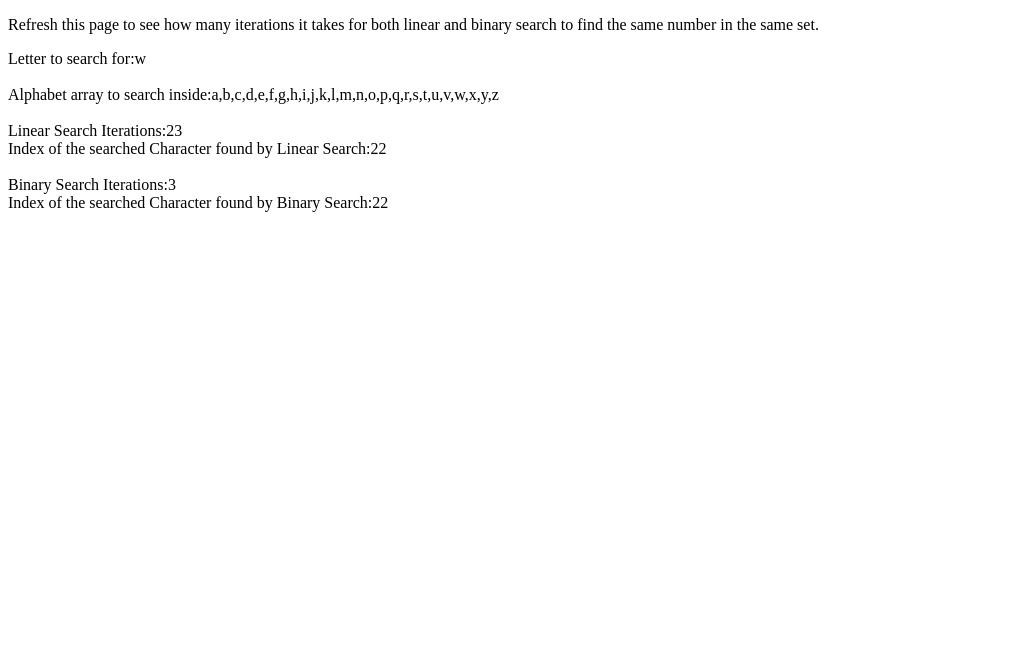
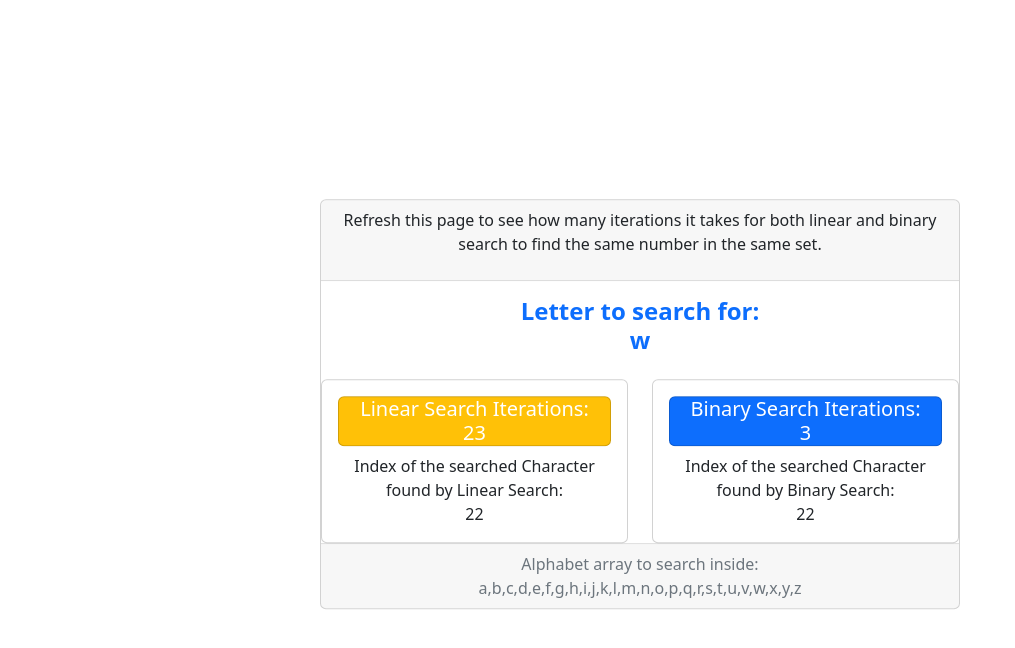
Before and after one commit to giankbo/binary-search, a plain HTML site: page index.html in a window 1280 px wide. Shown: the whole page, without its empty margins (0-1015 px from the left). Drawn offline with nearby package versions, Linux system fonts and the light colour scheme.

Commit message:
Update index.html

```diff
--- a/index.html
+++ b/index.html
@@ -1,33 +1,61 @@
 <!DOCTYPE html>
 <html>
   <head>
+    <!-- Bootstrap CSS only -->
+    <link href="https://cdn.jsdelivr.net/npm/bootstrap@5.2.0-beta1/dist/css/bootstrap.min.css" rel="stylesheet" integrity="sha384-0evHe/X+R7YkIZDRvuzKMRqM+OrBnVFBL6DOitfPri4tjfHxaWutUpFmBp4vmVor" crossorigin="anonymous">
+    <title>Compare Binary and Linear Search Performance</title>
 
-    <title>Compare Binary and Linear Search Performance</title>
   </head>
   <body>
-    <p>Refresh this page to see how many iterations it takes for both linear and binary search to find the same number in the same set.</p>
-    <div id='number-searching-for-id'>
-      Letter to search for:
-    </div>
-    <br>
-    <div id='searched-array-id'>
-      Alphabet array to search inside:
-    </div>
-    <br>
-    <div id='linear-search-results'>
-      Linear Search Iterations:
-    </div>
-    <div id='linear-search-position'>
-      Index of the searched Character found by Linear Search:
-    </div>
-    <br>
-    <div id='binary-search-results'>
-      Binary Search Iterations:
-    </div>
-    <div id='binary-search-position'>
-      Index of the searched Character found by Binary Search:
+
+    <div class="position-absolute top-50 start-50 translate-middle mt-1">
+      <div class="card text-center">
+        <div class="card-header">
+          <p>Refresh this page to see how many iterations it takes for both linear and binary search to find the same number in the same set.</p>
+        </div>
+
+        <div class="card-body">
+          <h5 class="card-title fs-4 fw-bolder text-primary" id='number-searching-for-id'>
+              Letter to search for:</br>
+          </h5>
+        </div>
+
+        <div class="row">
+          <div class="col-sm-6">
+            <div class="card">
+              <div class="card-body">
+                <h5 class="card bg-warning text-white" id='linear-search-results'>
+                  Linear Search Iterations:</br>
+                </h5>
+                <div class="card-text" id='linear-search-position'>
+                  Index of the searched Character found by Linear Search:</br>
+                </div>
+              </div>
+            </div>
+          </div>
+          <div class="col-sm-6">
+            <div class="card">
+              <div class="card-body">
+                <h5 class="card bg-primary text-white" id='binary-search-results'>
+                  Binary Search Iterations:</br>
+                </h5>
+                <div class="card-text" id='binary-search-position'>
+                  Index of the searched Character found by Binary Search:</br>
+                </div>
+              </div>
+            </div>
+          </div>
+        </div>
+
+        <div class="card-footer text-muted">
+          <div class="card-text" id='searched-array-id'>
+            Alphabet array to search inside:</br>
+          </div>
+        </div>
+      </div>
     </div>
 
+    <!-- binarySearch.js -->
     <script src="./binarySearch.js"></script>
 
   </body>
```
